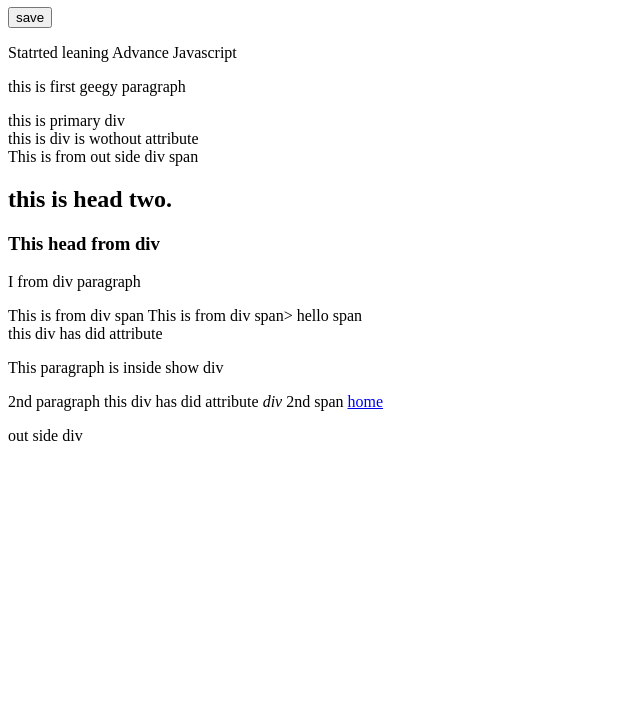
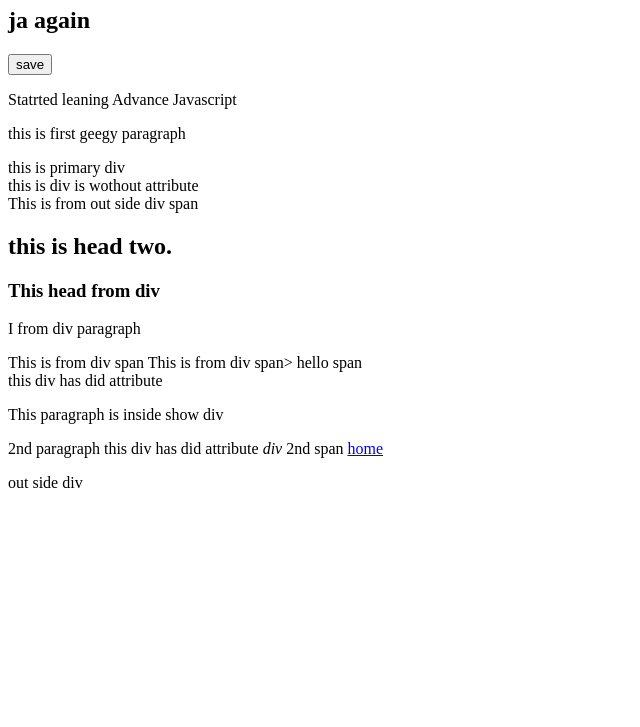
Before and after one commit to akhilesh180/Universal-Admission-Portal, a plain HTML site: page Index.html in a window 1280 px wide. Shown: the part 73-800 px from the top of the page, without its empty margins (0-640 px from the left). Drawn offline with nearby package versions, Linux system fonts and the light colour scheme.

Commit message:
adding h2

```diff
--- a/Index.html
+++ b/Index.html
@@ -8,6 +8,7 @@
 </head>
 <body>
     <h1>Hello Adv Js</h1>
+    <h2>ja again</h2>
     <input type="button" id="btnsubmit" value=save>
     <br>
     <p class="primay">Statrted leaning Advance Javascript</p>
```
